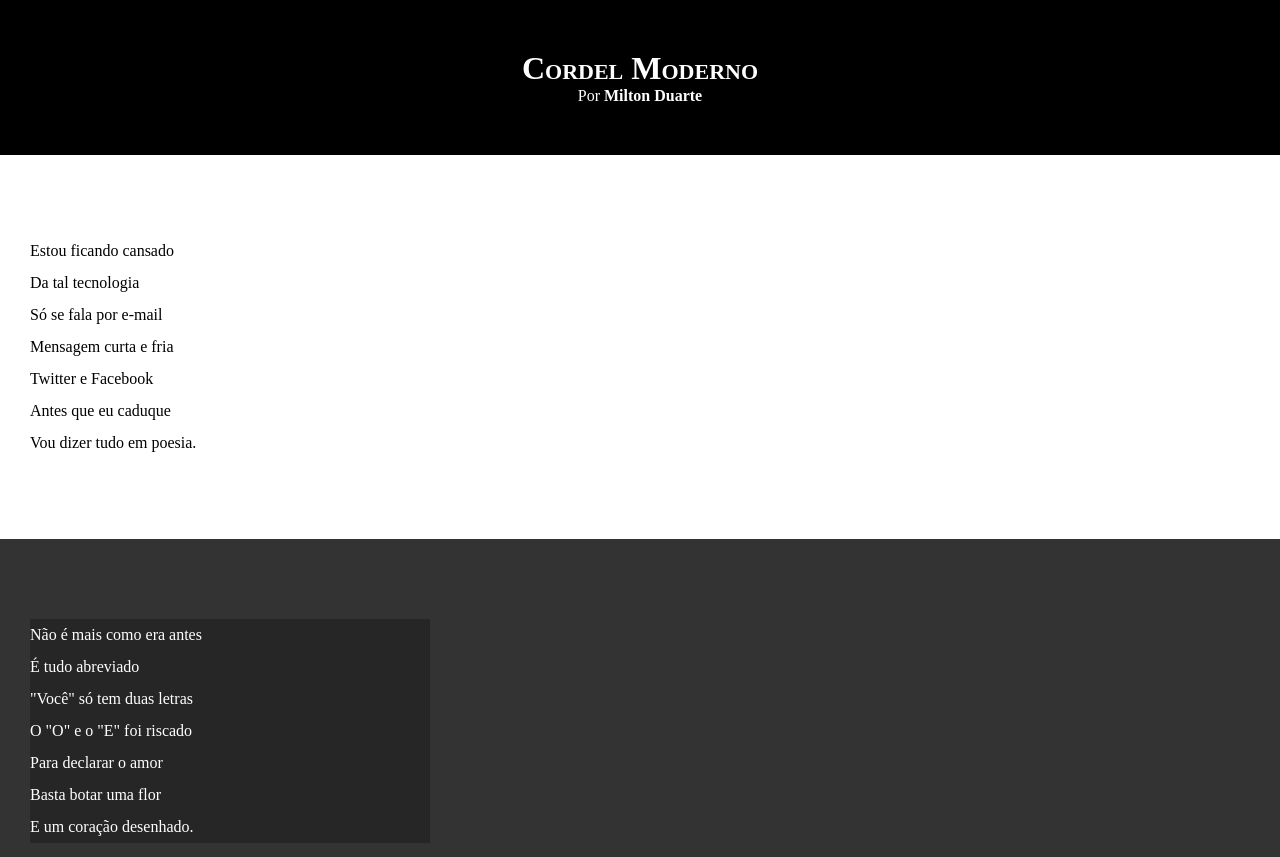
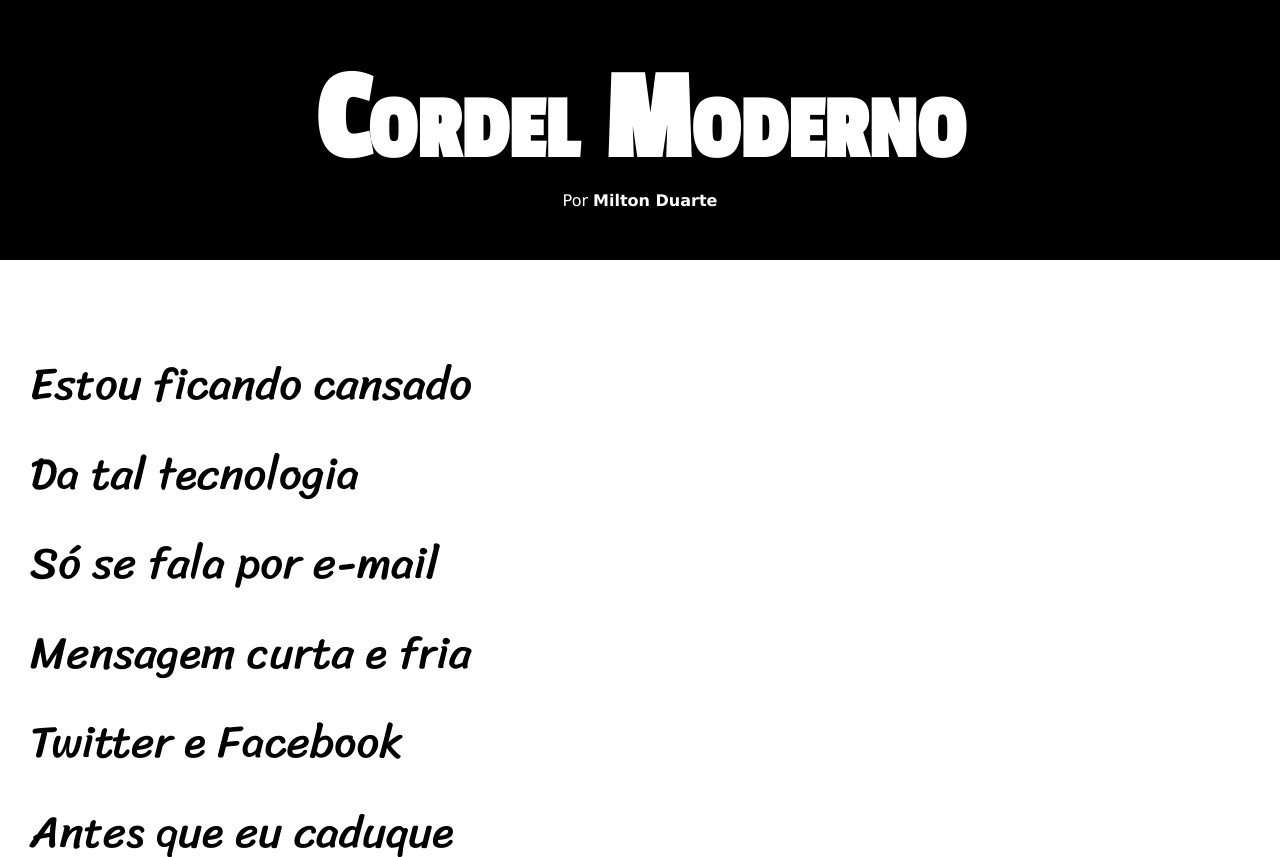
Before and after one commit to MMartinsR/html-css, a plain HTML site: page desafios/d012/index.html in a window 1280 px wide. Shown: the top 857 px of the page. Drawn offline with Linux system fonts and the light colour scheme.

Commit message:
atualização do style.css - fontes, tamanhos de letra e mais

```diff
--- a/desafios/d012/estilo/style.css
+++ b/desafios/d012/estilo/style.css
@@ -1,13 +1,25 @@
 @charset "UTF-8";
+
+@import url('https://fonts.googleapis.com/css2?family=Passion+One&display=swap');
+
+@import url('https://fonts.googleapis.com/css2?family=Sriracha&display=swap');
+
+:root {
+    --fonte1: Verdana, Geneva, Tahoma, sans-serif;
+    --fonte2: 'Passion One', cursive;
+    --fonte3: 'Sriracha', cursive;
+}
 
 * {
     margin: 0px;
     padding: 0px;
+    font-size: 1em;
 }
 
 html, body {
     min-height: 100vh;
     background-color: darkgray;
+    font-family: var(--fonte1);
 }
 
 header {
@@ -19,6 +31,8 @@ header {
 header > h1 {
     padding-top: 50px;
     font-variant: small-caps;
+    font-family: var(--fonte2);
+    font-size: 10vw;
 }
 
 header > p {
@@ -40,6 +54,8 @@ section {
     padding-bottom: 10vh;
     line-height: 2em;
     padding-left: 30px;
+    font-family: var(--fonte3);
+    font-size: 3.5vw;
 }
 
 section.normal {
@@ -53,7 +69,8 @@ section.imagem {
 }
 
 section.imagem > p {
-    width: 400px;
+    display: inline-block;
+    padding: 10px;
     background-color: rgba(0, 0, 0, 0.253);
 }
 
```
Also changed, not shown: desafios/d012/index.html (+2 -0 lines), 1 other file.
